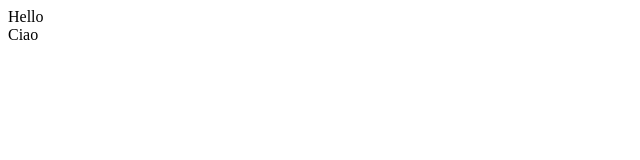
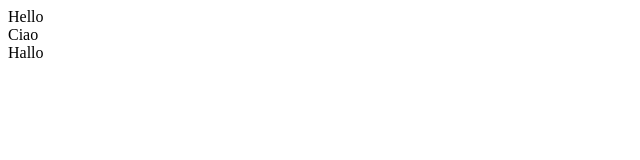
Before and after one commit to frphn/Test_Folder_1, a plain HTML site: page Folder A/index.html in a window 1280 px wide. Shown: the full height of the page, 0-640 px from the left. Drawn offline with Linux system fonts and the light colour scheme.

Commit message:
Testing an add
Of a change in a separate subfolder

```diff
--- a/Folder A/index.html
+++ b/Folder A/index.html
@@ -1,3 +1,5 @@
 <div>Hello</div>
 
 <div>Ciao</div>
+
+<div>Hallo</div>
```
